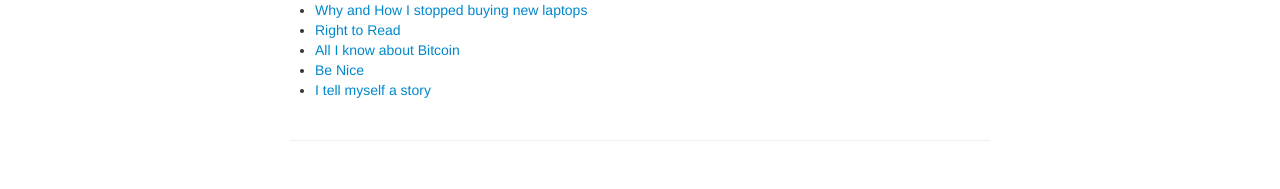
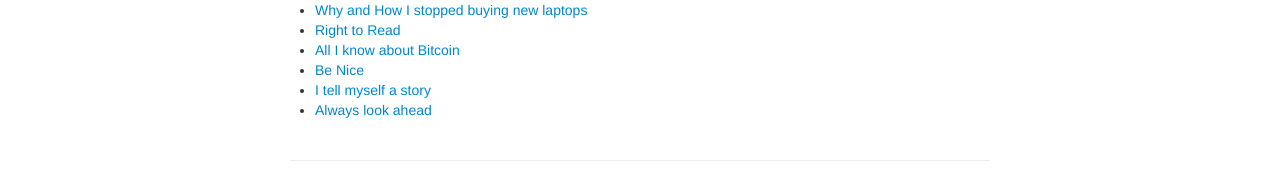
Before and after one commit to wxie2017/wxie2017.github.io, a Jekyll site: the page built from pages/talks.md, in a window 1280 px wide. Shown: the part 774-963 px from the top of the page. Built offline with Jekyll 4.4.1, drawn with Linux system fonts in a browser that asks for light colours.

Commit message:
add new articles

```diff
--- a/pages/talks.md
+++ b/pages/talks.md
@@ -47,3 +47,4 @@
 - [All I know about Bitcoin](speech/all_I_know_about_bitcoin.html)
 - [Be Nice](speech/be_nice.html)
 - [I tell myself a story](speech/I_tell_myself_a_story.html)
+- [Always look ahead](speech/always_look_ahead.html)
```
